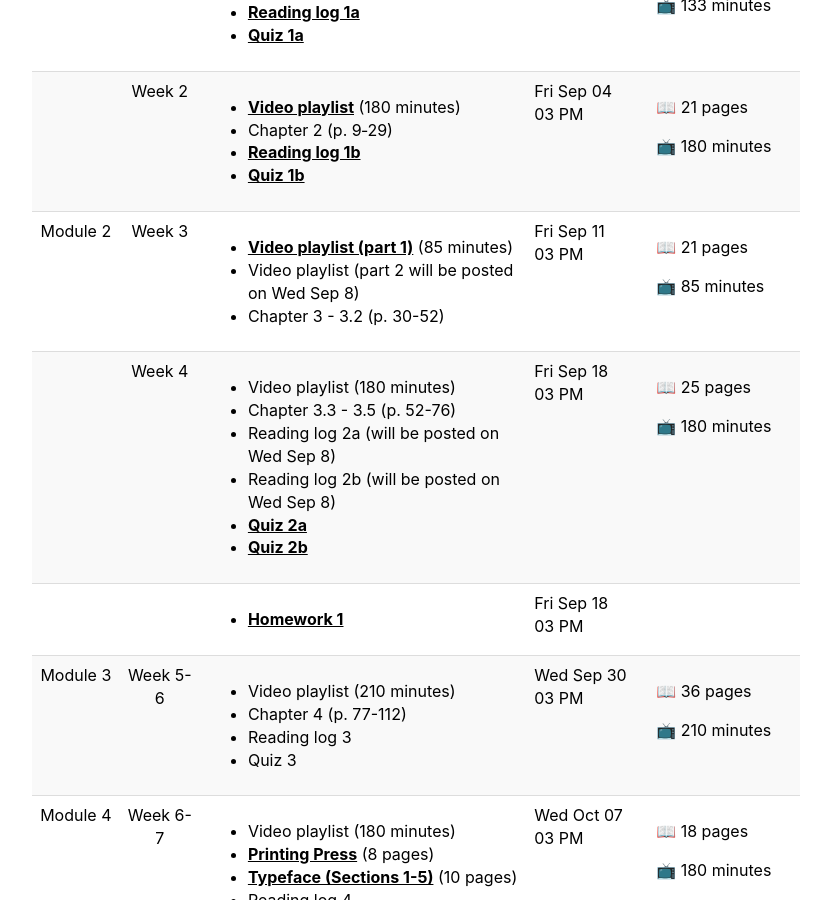
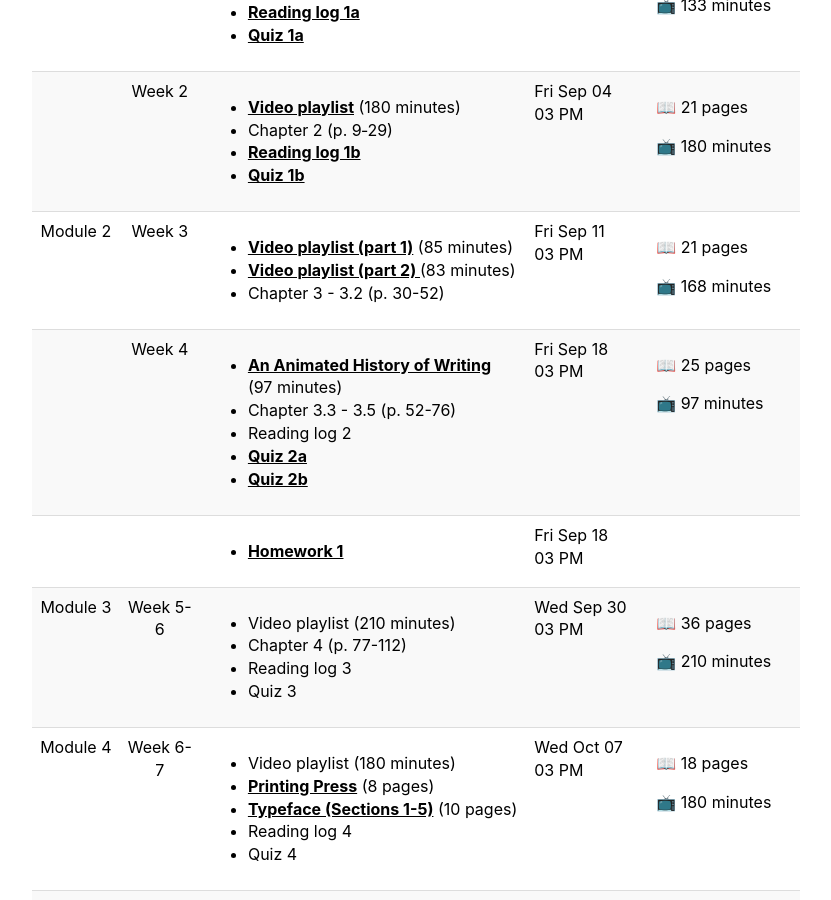
Before and after one commit to Jargonautika/2020-Fall-UIUC-LING270.github.io, a Jekyll site: the page built from schedule.md, in a window 1280 px wide and 900 px high, scrolled down 771 px. Shown: the whole window, without its empty margins (224-1055 px from the left). Built offline with Jekyll 4.4.1, drawn with Linux system fonts in a browser that asks for light colours.

Commit message:
Update schedule

```diff
--- a/_data/schedule.yaml
+++ b/_data/schedule.yaml
@@ -131,7 +131,11 @@
        value: "85"
        unit: "minutes"
     -
-     title: "Video playlist (part 2 will be posted on Wed Sep 8) "
+     title: "Video playlist (part 2) "
+     url:   "https://www.youtube.com/playlist?list=PLydysiDoFy5VipwO12eoGC1Nwd9PTTsGL"
+     length:
+       value: "83"
+       unit: "minutes"
     -
      author: Sproat
      title: "Chapter 3 - 3.2"
@@ -144,9 +148,10 @@
   date: "2020-09-18 15:00 CDT"
   reading:
     -
-     title: "Video playlist"
+     title: "An Animated History of Writing"
+     url:   "https://www.youtube.com/playlist?list=PLc4s09N3L2h3HtaAYVqOVKGt2h6wRasw2"
      length:
-       value: "180"
+       value: "97"
        unit: "minutes"
     -
      author: Sproat
@@ -156,9 +161,7 @@
        value: 25
        unit: "pages"
     -
-     title: "Reading log 2a (will be posted on Wed Sep 8)"
-    -
-     title: "Reading log 2b (will be posted on Wed Sep 8)"
+     title: "Reading log 2"
     -
      title: "Quiz 2a"
      url: "https://prairielearn.engr.illinois.edu"
```
